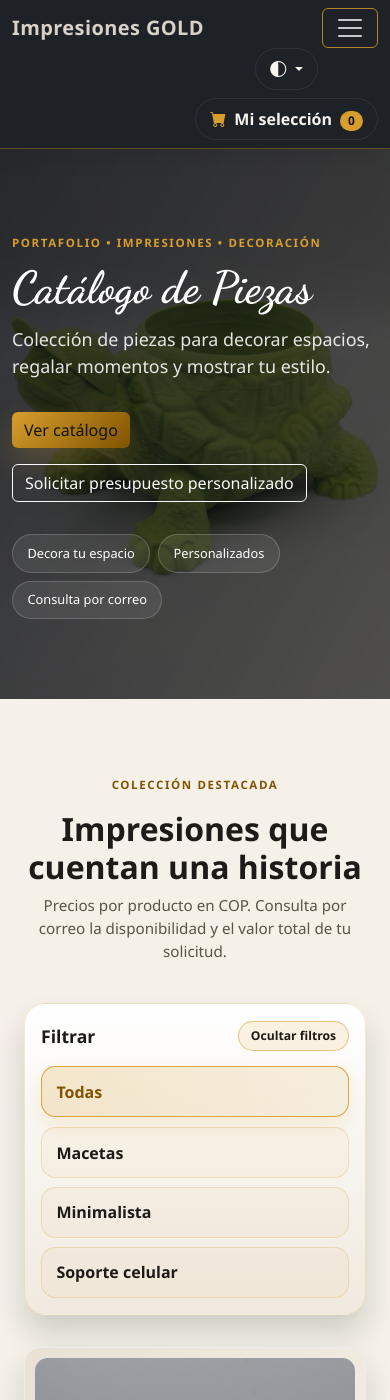
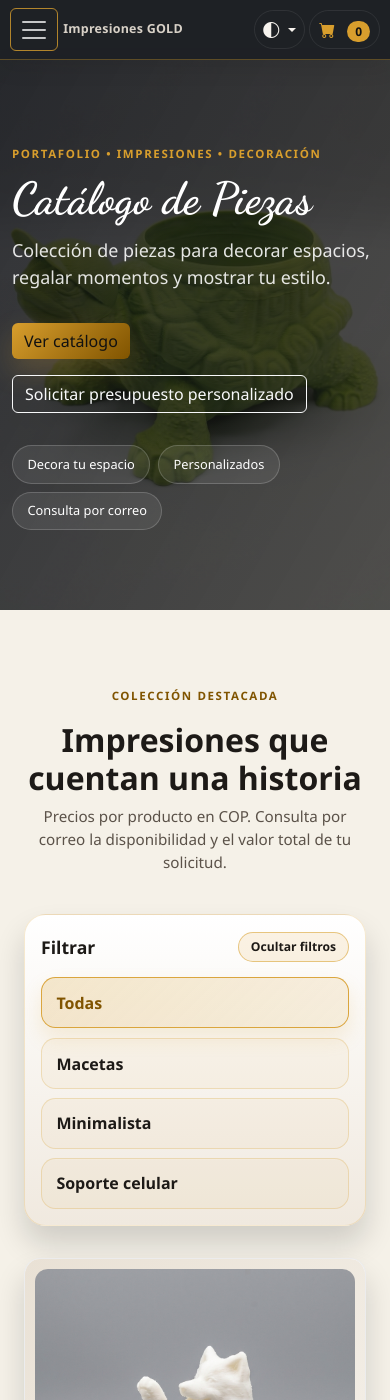
Before and after one commit to CreacionesGold/catalogo-impresiones, a Jekyll site: the page built from index.html, in a window 390 px wide and 1400 px high. Built offline with Jekyll 4.4.1, drawn with Linux system fonts in a browser that asks for light colours.

Commit message:
Improve design

```diff
--- a/_includes/navs.html
+++ b/_includes/navs.html
@@ -31,7 +31,7 @@
             <li class="nav-item cart-item">
                 <button type="button" class="nav-link cart-trigger" id="cartToggleBtn" aria-expanded="false" aria-controls="carrito" aria-label="Abrir mi selección" onclick="window.toggleCartDrawer && window.toggleCartDrawer(); return false;">
                     <i class="color-gold bi-cart-fill me-1" aria-hidden="true"></i>
-                    Mi selección
+                    <span class="cart-trigger-label">Mi selección</span>
                     <span id="num-items" class="badge cart-badge ms-1 rounded-pill" aria-live="polite">0</span>
                 </button>
                 <div class="cart-backdrop" id="cartBackdrop" hidden onclick="window.closeCartDrawer && window.closeCartDrawer(); return false;"></div>
--- a/css/styles.css
+++ b/css/styles.css
@@ -452,6 +452,34 @@
   font-weight: 700;
 }
 
+.cart-badge.cart-item-added {
+  animation: cart-badge-pop 550ms ease-out;
+}
+
+.cart-trigger.cart-item-added .bi-cart-fill {
+  animation: cart-icon-bounce 550ms ease-out;
+}
+
+@keyframes cart-badge-pop {
+  0% { transform: scale(1); }
+  35% { transform: scale(1.55); box-shadow: 0 0 0 0.35rem rgba(216, 158, 45, 0.24); }
+  70% { transform: scale(0.9); }
+  100% { transform: scale(1); box-shadow: none; }
+}
+
+@keyframes cart-icon-bounce {
+  0%, 100% { transform: translateY(0); }
+  35% { transform: translateY(-5px) rotate(-12deg); }
+  70% { transform: translateY(1px) rotate(8deg); }
+}
+
+@media (prefers-reduced-motion: reduce) {
+  .cart-badge.cart-item-added,
+  .cart-trigger.cart-item-added .bi-cart-fill {
+    animation: none;
+  }
+}
+
 .theme-toggle,
 .cart-trigger {
   background: transparent;
@@ -693,16 +721,17 @@
 }
 
 .thumbnail-strip {
-  display: grid;
-  grid-template-columns: repeat(3, minmax(0, 1fr));
+  display: flex;
   gap: 0.45rem;
   padding: 0.7rem 0.7rem 0.9rem;
+  overflow-x: auto;
   background: var(--thumbnail-strip-bg);
   margin-top: -0.1rem;
 }
 
 .thumbnail-item {
   display: block;
+  flex: 0 0 56px;
   height: 56px;
   width: 100%;
   border-radius: 0.6rem;
@@ -1028,6 +1057,7 @@
   position: relative;
   width: min(980px, 92vw);
   max-height: 90vh;
+  overflow-y: auto;
   display: flex;
   flex-direction: column;
   gap: 0.8rem;
@@ -1079,13 +1109,13 @@
   grid-template-columns: auto minmax(0, 1fr) auto;
   align-items: center;
   gap: 0.75rem;
-  min-height: min(72vh, 700px);
+  min-height: min(56vh, 560px);
 }
 
 .viewer-image {
   display: block;
   width: 100%;
-  max-height: 72vh;
+  max-height: 56vh;
   object-fit: contain;
   border-radius: 0.9rem;
   background: #090b0d;
@@ -1122,6 +1152,35 @@
   opacity: 1;
 }
 
+.viewer-options {
+  display: grid;
+  gap: 0.8rem;
+}
+
+.viewer-variation-field {
+  display: block;
+  color: var(--text);
+  font-weight: 800;
+}
+
+.viewer-variation {
+  margin-top: 0.45rem;
+  border-color: var(--card-border);
+  background-color: var(--bg-panel);
+  color: var(--text);
+}
+
+.viewer-add {
+  width: 100%;
+}
+
+.viewer-feedback {
+  min-height: 1.3rem;
+  margin: 0;
+  color: var(--gold-strong);
+  font-size: 0.85rem;
+}
+
 .contact-page {
   padding: 4rem 0 5rem;
 }
@@ -1478,8 +1537,78 @@
   }
 }
 
+@media (max-width: 991.98px) {
+  .main-nav > .container-fluid {
+    display: grid;
+    grid-template-columns: auto minmax(0, 1fr) auto;
+    column-gap: 0.5rem;
+  }
+
+  .main-nav .navbar-toggler {
+    grid-column: 1;
+    grid-row: 1;
+    margin: 0;
+  }
+
+  .main-nav .navbar-brand {
+    grid-column: 2;
+    grid-row: 1;
+    margin: 0;
+  }
+
+  .main-nav .navbar-collapse {
+    grid-column: 1 / -1;
+    grid-row: 2;
+    width: 100%;
+  }
+
+  .main-nav .navbar-collapse .navbar-nav {
+    flex-direction: row;
+    gap: 0.5rem;
+  }
+
+  .main-nav .nav-actions {
+    grid-column: 3;
+    grid-row: 1;
+    flex-direction: row;
+    gap: 0.25rem;
+    margin: 0 !important;
+  }
+
+  .main-nav .nav-actions .theme-dropdown .dropdown-menu {
+    position: absolute;
+    top: 100%;
+    right: 0;
+    left: auto;
+    margin-top: 0.5rem;
+  }
+}
+
 @media (max-width: 767px) {
   .theme-toggle .theme-label {
+    display: none;
+  }
+
+  .main-nav > .container-fluid {
+    padding-inline: 0.65rem;
+    column-gap: 0.3rem;
+  }
+
+  .main-nav .navbar-brand {
+    font-size: 0.78rem;
+    white-space: nowrap;
+  }
+
+  .main-nav .navbar-toggler {
+    padding: 0.35rem 0.5rem;
+  }
+
+  .main-nav .nav-actions .theme-toggle,
+  .main-nav .nav-actions .cart-trigger {
+    padding: 0.4rem 0.55rem;
+  }
+
+  .main-nav .cart-trigger-label {
     display: none;
   }
 
@@ -1516,6 +1645,7 @@
   }
 
   .thumbnail-item {
+    flex-basis: 48px;
     height: 48px;
     border-radius: 0.5rem;
   }
@@ -1559,6 +1689,10 @@
     grid-template-columns: 1fr;
   }
 
+  .viewer-image {
+    max-height: 48vh;
+  }
+
   .viewer-nav {
     display: none;
   }
--- a/js/carrito.js
+++ b/js/carrito.js
@@ -35,6 +35,33 @@
 
 function getProductColors(product) {
     return Array.isArray(product.colores) ? product.colores : [];
+}
+
+function getProductImages(product) {
+    return Array.isArray(product.images) && product.images.length
+        ? product.images
+        : [product.imagen].filter(Boolean);
+}
+
+function getProductGalleryImages(product) {
+    return [...new Set([
+        ...getProductImages(product),
+        ...getProductColors(product).flatMap((color) => Array.isArray(color.images) ? color.images : [])
+    ])];
+}
+
+function getColorImages(product, color) {
+    return color && Array.isArray(color.images) && color.images.length
+        ? color.images
+        : getProductImages(product);
+}
+
+function getImageColor(product, imageSource) {
+    const matchingColor = getProductColors(product).find((color) =>
+        Array.isArray(color.images) && color.images.includes(imageSource)
+    );
+
+    return matchingColor || (getProductColors(product).length === 1 ? getProductColors(product)[0] : undefined);
 }
 
 function normalizeCartItem(item) {
@@ -161,11 +188,29 @@
     const filterToggle = document.querySelector('.filter-toggle');
     const filterList = document.querySelector('#filterList');
     const miLocalStorage = window.localStorage;
+    let cartAdditionAnimationTimeout;
+
+    function animateCartAddition() {
+        const cartTrigger = document.querySelector('#cartToggleBtn');
+        const animatedElements = [DOMItems, cartTrigger].filter(Boolean);
+
+        animatedElements.forEach((element) => {
+            element.classList.remove('cart-item-added');
+            void element.offsetWidth;
+            element.classList.add('cart-item-added');
+        });
+
+        window.clearTimeout(cartAdditionAnimationTimeout);
+        cartAdditionAnimationTimeout = window.setTimeout(() => {
+            animatedElements.forEach((element) => element.classList.remove('cart-item-added'));
+        }, 650);
+    }
 
     window.addProductToCart = function (productoId, variacionId = 'estandar', colorId = '') {
         carrito.push({ productoId: Number(productoId), variacionId, colorId });
         renderizarCarrito();
         guardarCarritoEnLocalStorage();
+        animateCartAddition();
     };
 
     function syncFilterPanelState() {
@@ -312,6 +357,14 @@
                     <button type="button" class="viewer-nav viewer-next" aria-label="Siguiente imagen">›</button>
                 </div>
                 <div class="viewer-thumbs"></div>
+                <div class="viewer-options">
+                    <label class="viewer-variation-field">
+                        Tamaño o variación
+                        <select class="form-select viewer-variation"></select>
+                    </label>
+                    <button type="button" class="btn btn-gold viewer-add">Añadir a mi selección</button>
+                    <p class="viewer-feedback" aria-live="polite"></p>
+                </div>
             </div>
         `;
 
@@ -347,7 +400,8 @@
             }
 
             if (event.key === 'Tab') {
-                const focusable = Array.from(viewer.querySelectorAll('button:not(:disabled)'));
+                const focusable = Array.from(viewer.querySelectorAll('button:not(:disabled), select:not(:disabled)'))
+                    .filter((element) => element.getClientRects().length > 0);
                 const first = focusable[0];
                 const last = focusable[focusable.length - 1];
                 if (event.shiftKey && document.activeElement === first) {
@@ -363,20 +417,30 @@
         return viewer;
     }
 
-    function openImageViewer(productImages, productName, initialIndex = 0) {
-        const images = Array.isArray(productImages) && productImages.length ? productImages : [productImages];
+    function openImageViewer(product, productImages, initialIndex = 0, variationId = '') {
+        const images = Array.isArray(productImages) && productImages.length ? productImages : getProductImages(product);
         const viewer = ensureImageViewer();
         const image = viewer.querySelector('.viewer-image');
         const thumbContainer = viewer.querySelector('.viewer-thumbs');
         const prevButton = viewer.querySelector('.viewer-prev');
         const nextButton = viewer.querySelector('.viewer-next');
+        const variationSelect = viewer.querySelector('.viewer-variation');
+        const variationField = viewer.querySelector('.viewer-variation-field');
+        const addButton = viewer.querySelector('.viewer-add');
+        const feedback = viewer.querySelector('.viewer-feedback');
+        const variations = getProductVariations(product);
+        const colors = getProductColors(product);
+        let selectedVariationId = variations.some((variation) => variation.id === variationId)
+            ? variationId
+            : variations[0].id;
         imageViewerTrigger = document.activeElement;
+        viewer.querySelector('.viewer-panel').setAttribute('aria-label', `Vista ampliada de ${product.nombre}`);
 
         let currentIndex = Math.min(initialIndex, images.length - 1);
 
         const applyState = () => {
             image.src = images[currentIndex];
-            image.alt = `${productName} vista ${currentIndex + 1}`;
+            image.alt = `${product.nombre} vista ${currentIndex + 1}`;
 
             Array.from(thumbContainer.children).forEach((thumb, index) => {
                 thumb.classList.toggle('active', index === currentIndex);
@@ -387,12 +451,13 @@
             nextButton.disabled = images.length <= 1;
         };
 
+        const renderThumbnails = () => {
             thumbContainer.textContent = '';
             images.forEach((imgSrc, index) => {
                 const thumb = document.createElement('button');
                 thumb.type = 'button';
                 thumb.classList.add('viewer-thumb');
-            thumb.setAttribute('aria-label', `${productName}, vista ${index + 1}`);
+                thumb.setAttribute('aria-label', `${product.nombre}, vista ${index + 1}`);
                 thumb.setAttribute('aria-pressed', String(index === currentIndex));
                 const thumbImage = document.createElement('img');
                 thumbImage.src = imgSrc;
@@ -407,6 +472,41 @@
                 });
                 thumbContainer.appendChild(thumb);
             });
+        };
+
+        variationSelect.textContent = '';
+        variations.forEach((variation) => {
+            const option = document.createElement('option');
+            option.value = variation.id;
+            option.textContent = `${variation.nombre} - COP $${Number(variation.precio).toLocaleString('es-CO')}`;
+            option.selected = variation.id === selectedVariationId;
+            variationSelect.appendChild(option);
+        });
+        variationField.hidden = variations.length <= 1;
+        variationSelect.onchange = () => {
+            selectedVariationId = variationSelect.value;
+        };
+
+        feedback.textContent = '';
+        addButton.textContent = 'Añadir a mi selección';
+        addButton.onclick = () => {
+            const selectedColor = getImageColor(product, images[currentIndex]);
+            if (colors.length > 1 && !selectedColor) {
+                feedback.textContent = 'Elige una imagen que muestre el color que deseas añadir.';
+                return;
+            }
+
+            if (typeof window.addProductToCart !== 'function') {
+                feedback.textContent = 'No fue posible añadir el producto. Intenta nuevamente.';
+                console.error('La función para añadir productos a la selección no está disponible.');
+                return;
+            }
+
+            window.addProductToCart(product.id, selectedVariationId, selectedColor?.id || '');
+            viewer.querySelector('.viewer-close').click();
+        };
+
+        renderThumbnails();
 
         prevButton.onclick = () => {
             currentIndex = currentIndex <= 0 ? images.length - 1 : currentIndex - 1;
@@ -463,12 +563,11 @@
             const productMedia = document.createElement('div');
             productMedia.classList.add('product-media');
 
-            const images = Array.isArray(info.images) && info.images.length ? info.images : [info.imagen];
-            let cardImages = images;
+            const cardImages = getProductGalleryImages(info);
             let activeCardImageIndex = 0;
             const miNodoImagen = document.createElement('img');
             miNodoImagen.classList.add('card-img-top');
-            miNodoImagen.setAttribute('src', images[0]);
+            miNodoImagen.setAttribute('src', cardImages[0]);
             miNodoImagen.setAttribute('alt', info.nombre);
             miNodoImagen.loading = 'lazy';
 
@@ -481,32 +580,28 @@
             const miniaturas = document.createElement('div');
             miniaturas.classList.add('thumbnail-strip');
 
-            const cambiarImagenActiva = (imgSrc, thumb) => {
+            const cambiarImagenActiva = (imgSrc) => {
                 miNodoImagen.src = imgSrc;
                 miNodoImagen.alt = `${info.nombre}, vista ${cardImages.indexOf(imgSrc) + 1}`;
                 activeCardImageIndex = cardImages.indexOf(imgSrc);
                 Array.from(miniaturas.children).forEach((item) => {
-                    item.classList.remove('active');
-                    item.setAttribute('aria-pressed', 'false');
+                    const isActive = Number(item.dataset.imageIndex) === activeCardImageIndex;
+                    item.classList.toggle('active', isActive);
+                    item.setAttribute('aria-pressed', String(isActive));
                 });
-                thumb.classList.add('active');
-                thumb.setAttribute('aria-pressed', 'true');
             };
 
             const renderizarMiniaturas = () => {
                 miniaturas.textContent = '';
-                activeCardImageIndex = 0;
-                miNodoImagen.alt = `${info.nombre}, vista 1`;
-                cardImages.slice(0, 3).forEach((imgSrc, index) => {
+                cardImages.forEach((imgSrc, index) => {
                     const thumb = document.createElement('button');
                     thumb.type = 'button';
                     thumb.classList.add('thumbnail-item');
-                if (index === 0) {
-                    thumb.classList.add('active');
-                }
+                    thumb.dataset.imageIndex = String(index);
+                    thumb.classList.toggle('active', index === activeCardImageIndex);
                     thumb.setAttribute('aria-label', `${info.nombre}, vista ${index + 1}`);
-                thumb.setAttribute('aria-pressed', String(index === 0));
-                thumb.addEventListener('click', () => cambiarImagenActiva(imgSrc, thumb));
+                    thumb.setAttribute('aria-pressed', String(index === activeCardImageIndex));
+                    thumb.addEventListener('click', () => cambiarImagenActiva(imgSrc));
                     const thumbImage = document.createElement('img');
                     thumbImage.src = imgSrc;
                     thumbImage.alt = '';
@@ -517,7 +612,12 @@
 
             renderizarMiniaturas();
 
-            viewButton.addEventListener('click', () => openImageViewer(cardImages, info.nombre, activeCardImageIndex));
+            viewButton.addEventListener('click', () => openImageViewer(
+                info,
+                cardImages,
+                activeCardImageIndex,
+                variationSelect.value
+            ));
 
             productMedia.appendChild(miNodoImagen);
             productMedia.appendChild(viewButton);
@@ -551,14 +651,17 @@
             const colorSelect = document.createElement('select');
             colorSelect.classList.add('form-select', 'product-option-select');
             colorSelect.setAttribute('aria-label', `Seleccionar color de ${info.nombre}`);
-            if (getProductColors(info).length) {
+            const colors = getProductColors(info);
+            if (colors.length) {
+                if (colors.length > 1) {
                     const allColorsOption = document.createElement('option');
                     allColorsOption.value = '';
                     allColorsOption.textContent = 'Todos los colores';
                     allColorsOption.selected = true;
                     colorSelect.appendChild(allColorsOption);
+                }
 
-                getProductColors(info).forEach((color) => {
+                colors.forEach((color) => {
                     const option = document.createElement('option');
                     option.value = color.id;
                     option.textContent = `Color ${color.nombre}`;
@@ -592,11 +695,9 @@
                 miNodoBoton.dataset.color = colorSelect.value;
                 colorSelect.setCustomValidity('');
                 const selectedColor = getColor(info, colorSelect.value);
-                cardImages = selectedColor && Array.isArray(selectedColor.images) && selectedColor.images.length
-                    ? selectedColor.images
-                    : images;
-                miNodoImagen.src = cardImages[0];
-                renderizarMiniaturas();
+                if (selectedColor) {
+                    cambiarImagenActiva(getColorImages(info, selectedColor)[0]);
+                }
             });
             miNodoBoton.addEventListener('click', (event) => {
                 if (getProductColors(info).length && !colorSelect.value) {
```
Also changed, not shown: js/producto.js (+7 -4 lines). Lines whose indentation alone changed are shown as unchanged.
